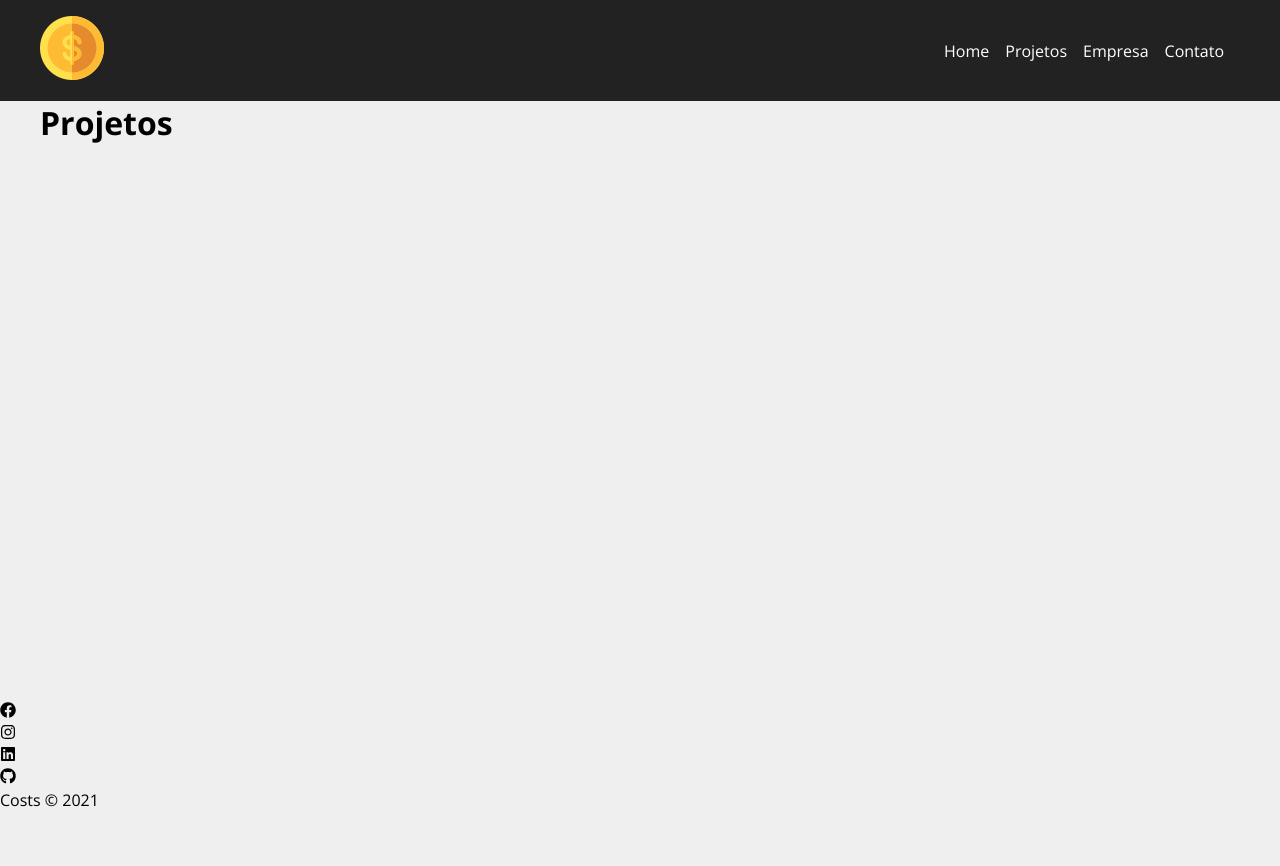
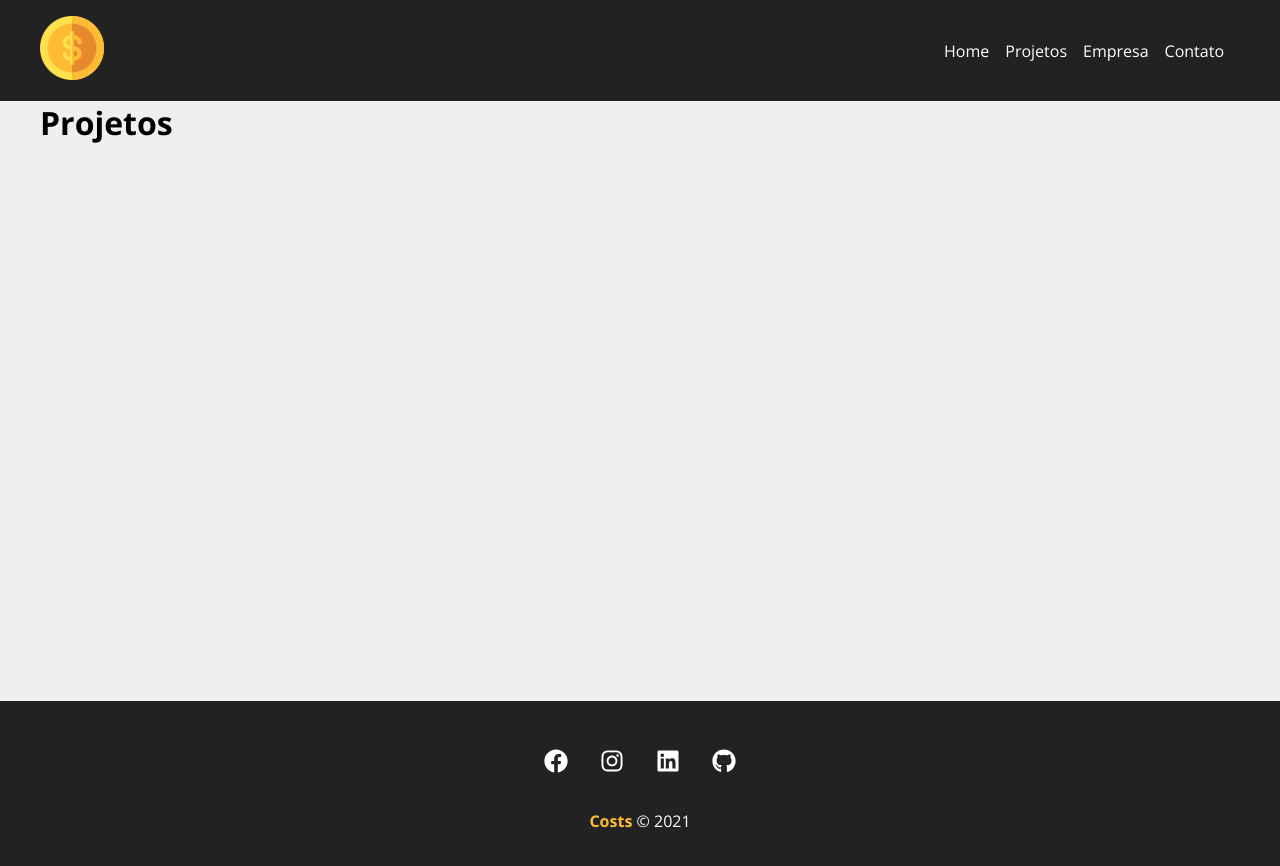
Before and after one commit to PedroVerano/project_adiministrador-de-projetos, a React (Create React App) app: page /projeto in a window 1280 px wide. Shown: the top 866 px of the page. Before the commit the page ends 811 px from the top, so only its background shows below. Built offline with nearby package versions, Linux system fonts and the light colour scheme.

Commit message:
Estilizando o Footer

```diff
--- a/src/components/layout/Footer.js
+++ b/src/components/layout/Footer.js
@@ -1,24 +1,25 @@
 import {FaFacebook, FaInstagram, FaLinkedin, FaGithub } from 'react-icons/fa';
 import styles from './Footer.module.css';
+import { Link } from 'react-router-dom';
 
 function Footer() {
     return(
-        <footer>
-            <ul>
+        <footer className={styles.footer}>
+            <ul className={styles.social_list}>
                 <li>
-                    <FaFacebook />
+                    <Link to='https://www.facebook.com/pedro.verano.73'  target="_blank"> <FaFacebook /> </Link>
                 </li>
                 <li>
-                    <FaInstagram />
+                    <Link to='https://www.instagram.com/peeverano/'  target="_blank"> <FaInstagram /> </Link>
                 </li>
                 <li>
-                    <FaLinkedin />
+                    <Link to=''  target="_blank"> <FaLinkedin /> </Link>
                 </li>
                 <li>
-                    <FaGithub />
+                    <Link to='https://github.com/PedroVerano'  target="_blank"> <FaGithub /> </Link>
                 </li>
             </ul>
-            <p>
+            <p className={styles.copy}>
                 <span>Costs</span> &copy; 2021
             </p>
         </footer>
--- a/src/components/layout/Footer.module.css
+++ b/src/components/layout/Footer.module.css
@@ -0,0 +1,38 @@
+.footer {
+    background-color: #222;
+    color: #fff;
+    padding: 3em;
+    text-align: center;
+}
+
+.social_list {
+    display: flex;
+    list-style: none;
+    justify-content: center;
+}
+
+.social_list li {
+    margin: 0 1em;
+}
+
+.social_list a {
+    color: #fff;
+    text-decoration: nome;
+}
+
+.social_list a:hover {
+    color: #ffbb33;
+}
+
+.social_list svg {
+    font-size: 1.5em;
+}
+
+.copy {
+    margin-top: 2em;
+}
+
+.copy span {
+        font-weight: bold;
+        color: #ffbb33;
+}
```
